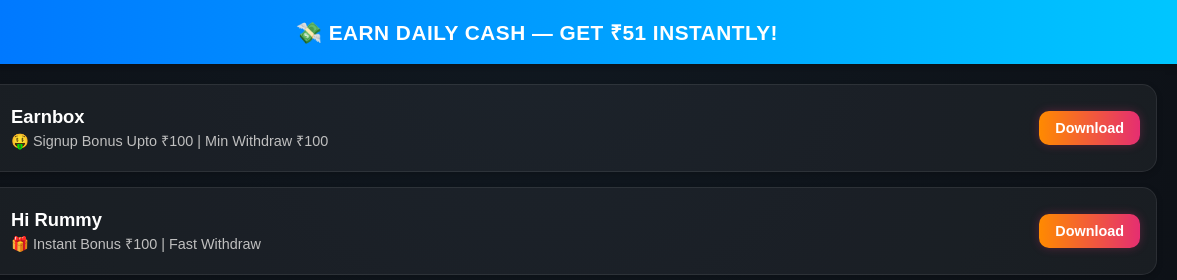
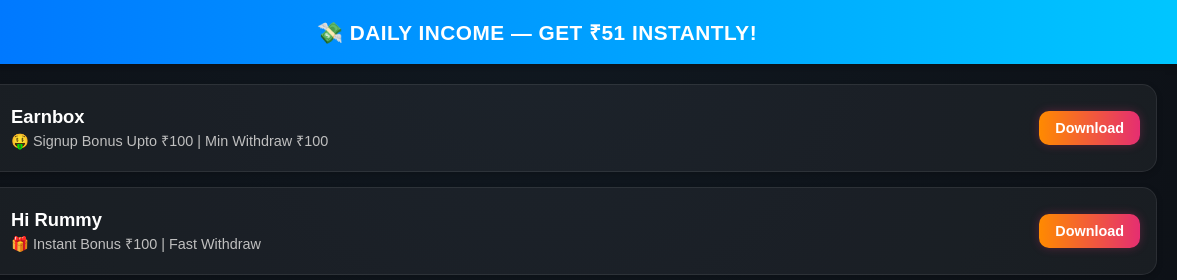
Before and after one commit to facbookin142/Allyonoapps, a plain HTML site: page index.html in a window 1280 px wide. Shown: the top 280 px of the page, 103-1280 px from the left. Drawn offline with Linux system fonts and the light colour scheme.

Commit message:
Update index.html

```diff
--- a/index.html
+++ b/index.html
@@ -140,7 +140,7 @@
 <body>
 
 <header>
-    💸 Earn Daily Cash — Get ₹51 Instantly!
+    💸 Daily income — Get ₹51 Instantly!
 </header>
 
 <ol class="app-list">
```
